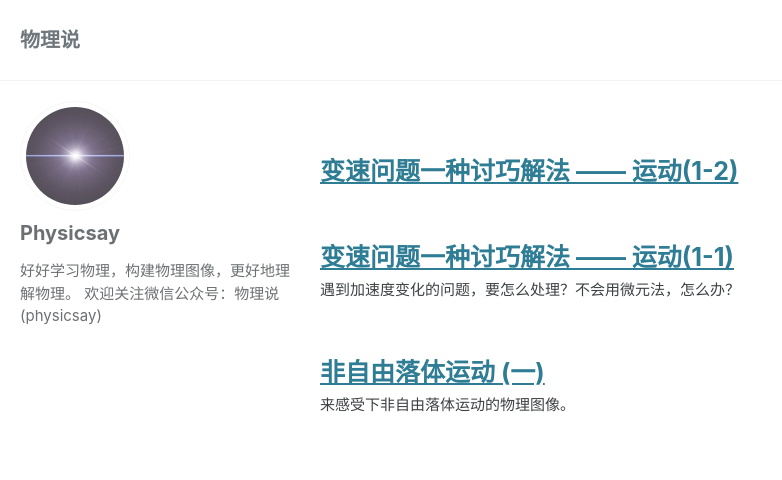
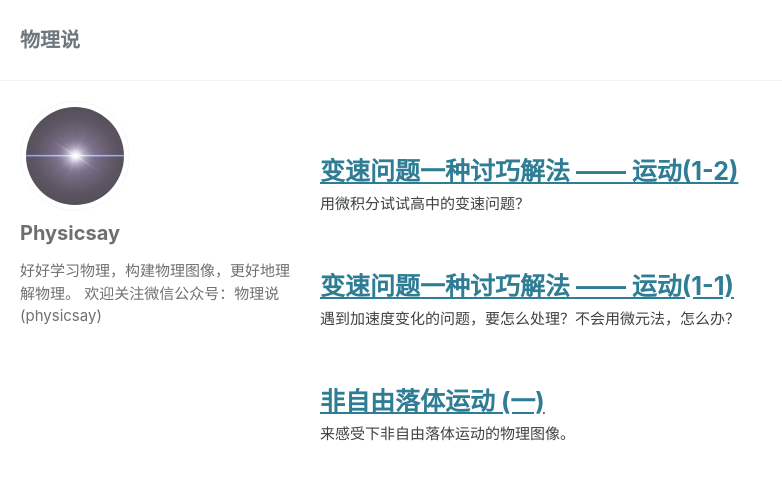
Before and after one commit to physicsay/physicsay-physicsay.github.io, a Jekyll site: the page built from index.html, in a window 1280 px wide and 900 px high. Shown: the top 480 px of the window, without its empty margins (0-782 px from the left). Built offline with Jekyll 4.4.1, drawn with Linux system fonts in a browser that asks for light colours; cached includes are drawn as plain includes; nearby versions of some CDN libraries; the list of posts is cut into pages by our own code.

Commit message:
fix: add non-uniform-problem-2

```diff
--- a/_posts/2019-12-09-non-uniform-problem-2.md
+++ b/_posts/2019-12-09-non-uniform-problem-2.md
@@ -5,10 +5,10 @@ date: 2020-04-03 10:50:22
 tags:
 - 变速运动
 categories: mechanics
-description:
+description: 用微积分试试高中的变速问题？
 ---
 
-在 《变速问题一种讨巧解法—— 运动(1-1)》 一文中，我们讲解了两种方法求解加速度变化的问题，文中介绍的第二种方案是通过数值解来进行凹凸函数的判断。下面用微积分的方式来介绍这个题 (本文有一定难度)。
+在 《变速问题一种讨巧解法 —— 运动(1-1)》 一文中，我们讲解了两种方法求解加速度变化的问题，文中介绍的第二种方案是通过数值解来进行凹凸函数的判断。下面用微积分的方式来介绍这个题 (本文有一定难度)。
 
 (2012 江苏) 将一只皮球竖直向上抛出，皮球运动时受到空气阻力的大小与速度的大小成正比。下列描绘皮球在上升过程中加速度大小 *a* 与时间 *t* 关系的图像，可能正确的是（　　）
 
```
